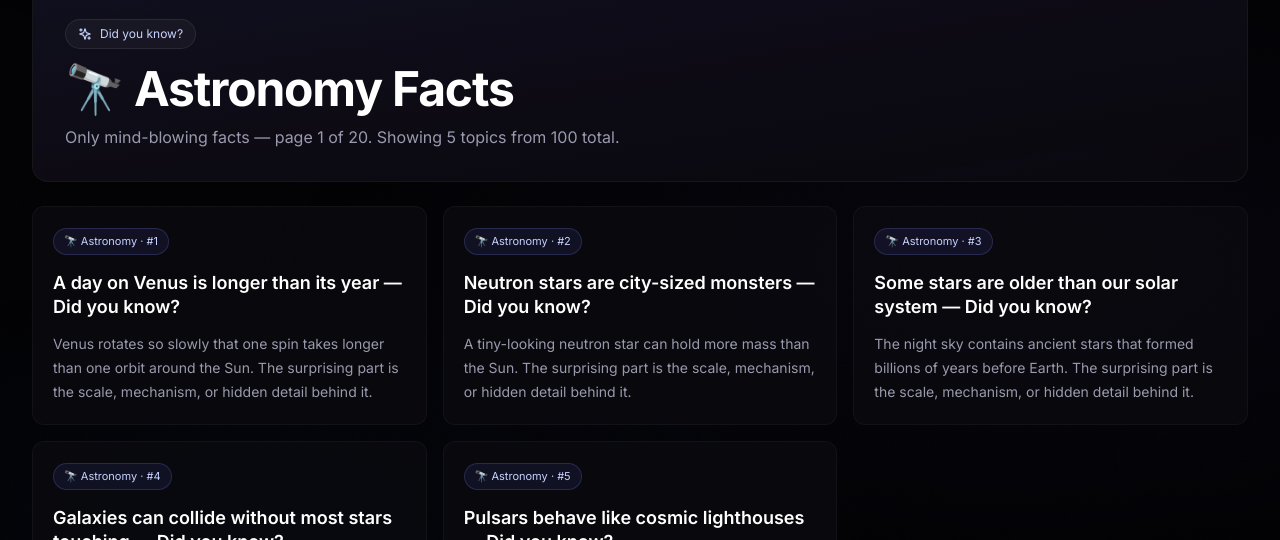
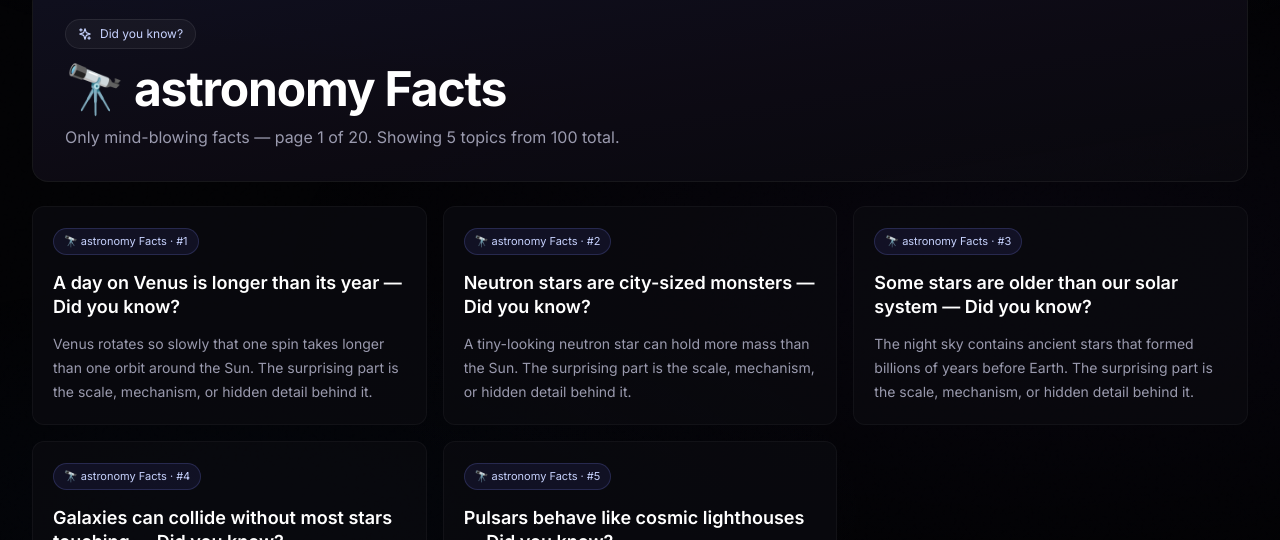
Before and after one commit to rtoghrul/world-dashboard, a Next.js app: page /facts/astronomy in a window 1280 px wide. Shown: the part 134-674 px from the top of the page. Built offline with nearby package versions, Linux system fonts and the light colour scheme; no server answers.

Commit message:
Use meaningful localized facts text

```diff
--- a/components/FactsCategoryClient.tsx
+++ b/components/FactsCategoryClient.tsx
@@ -15,7 +15,6 @@ type LangText = Record<string, string>
 type UiText = {
   back: string
   didYouKnow: string
-  headingSuffix: string
   subtitle: string
   page: string
   of: string
@@ -24,58 +23,105 @@ type UiText = {
   total: string
   previous: string
   next: string
-  amazingFactPrefix: string
-  amazingFactMiddle: string
-  explanation: string
+  heading: (category: string) => string
+  title: (category: string, number: number) => string
+  text: (category: string) => string
 }
 
 const ui: Record<string, UiText> = {
-  en: { back: 'Back to facts', didYouKnow: 'Did you know?', headingSuffix: 'Facts', subtitle: 'Only mind-blowing facts', page: 'page', of: 'of', showing: 'Showing', topicsFrom: 'topics from', total: 'total', previous: 'Previous', next: 'Next', amazingFactPrefix: 'Did you know?', amazingFactMiddle: '', explanation: 'This is a mind-blowing fact because it reveals a surprising scale, hidden mechanism, or unexpected connection.' },
-  az: { back: 'Faktlara qayıt', didYouKnow: 'Bilirdiniz?', headingSuffix: 'Faktlar', subtitle: 'Yalnız heyrətləndirici faktlar', page: 'səhifə', of: '/', showing: 'Göstərilir', topicsFrom: 'mövzu, ümumi', total: 'mövzu', previous: 'Əvvəlki', next: 'Növbəti', amazingFactPrefix: 'Bilirdiniz?', amazingFactMiddle: 'haqqında heyrətləndirici fakt', explanation: 'Bu fakt gizli mexanizmi, böyük miqyası və ya gözlənilməz əlaqəni göstərdiyi üçün heyrətləndiricidir.' },
-  ru: { back: 'Назад к фактам', didYouKnow: 'Знаете ли вы?', headingSuffix: 'Факты', subtitle: 'Только удивительные факты', page: 'страница', of: 'из', showing: 'Показано', topicsFrom: 'тем из', total: 'всего', previous: 'Назад', next: 'Далее', amazingFactPrefix: 'Знаете ли вы?', amazingFactMiddle: 'удивительный факт о', explanation: 'Этот факт удивителен, потому что раскрывает скрытый механизм, огромный масштаб или неожиданную связь.' },
-  tr: { back: 'Faktlara dön', didYouKnow: 'Biliyor muydun?', headingSuffix: 'Faktlar', subtitle: 'Sadece akıl almaz faktlar', page: 'sayfa', of: '/', showing: 'Gösteriliyor', topicsFrom: 'konu, toplam', total: 'konu', previous: 'Önceki', next: 'Sonraki', amazingFactPrefix: 'Biliyor muydun?', amazingFactMiddle: 'hakkında akıl almaz fakt', explanation: 'Bu fakt gizli bir mekanizmayı, büyük bir ölçeği veya beklenmedik bir bağlantıyı gösterdiği için şaşırtıcıdır.' },
-  de: { back: 'Zurück zu Fakten', didYouKnow: 'Wusstest du?', headingSuffix: 'Fakten', subtitle: 'Nur verblüffende Fakten', page: 'Seite', of: 'von', showing: 'Zeige', topicsFrom: 'Themen von', total: 'gesamt', previous: 'Zurück', next: 'Weiter', amazingFactPrefix: 'Wusstest du?', amazingFactMiddle: 'verblüffender Fakt über', explanation: 'Dieser Fakt ist verblüffend, weil er einen versteckten Mechanismus, eine enorme Größenordnung oder eine unerwartete Verbindung zeigt.' },
-  fr: { back: 'Retour aux faits', didYouKnow: 'Le saviez-vous ?', headingSuffix: 'Faits', subtitle: 'Uniquement des faits étonnants', page: 'page', of: 'sur', showing: 'Affichage', topicsFrom: 'sujets sur', total: 'au total', previous: 'Précédent', next: 'Suivant', amazingFactPrefix: 'Le saviez-vous ?', amazingFactMiddle: 'fait étonnant sur', explanation: 'Ce fait est étonnant, car il révèle un mécanisme caché, une grande échelle ou un lien inattendu.' },
-  es: { back: 'Volver a hechos', didYouKnow: '¿Sabías que?', headingSuffix: 'Hechos', subtitle: 'Solo hechos sorprendentes', page: 'página', of: 'de', showing: 'Mostrando', topicsFrom: 'temas de', total: 'total', previous: 'Anterior', next: 'Siguiente', amazingFactPrefix: '¿Sabías que?', amazingFactMiddle: 'hecho sorprendente sobre', explanation: 'Este hecho es sorprendente porque revela un mecanismo oculto, una gran escala o una conexión inesperada.' },
-  it: { back: 'Torna ai fatti', didYouKnow: 'Lo sapevi?', headingSuffix: 'Fatti', subtitle: 'Solo fatti sorprendenti', page: 'pagina', of: 'di', showing: 'Mostrando', topicsFrom: 'argomenti su', total: 'totali', previous: 'Precedente', next: 'Successivo', amazingFactPrefix: 'Lo sapevi?', amazingFactMiddle: 'fatto sorprendente su', explanation: 'Questo fatto è sorprendente perché mostra un meccanismo nascosto, una scala enorme o una connessione inattesa.' },
-  pt: { back: 'Voltar aos fatos', didYouKnow: 'Você sabia?', headingSuffix: 'Fatos', subtitle: 'Apenas fatos surpreendentes', page: 'página', of: 'de', showing: 'Mostrando', topicsFrom: 'tópicos de', total: 'total', previous: 'Anterior', next: 'Próximo', amazingFactPrefix: 'Você sabia?', amazingFactMiddle: 'fato surpreendente sobre', explanation: 'Este fato é surpreendente porque revela um mecanismo oculto, uma grande escala ou uma conexão inesperada.' },
-  zh: { back: '返回事实', didYouKnow: '你知道吗？', headingSuffix: '事实', subtitle: '只看令人震惊的事实', page: '第', of: '页 / 共', showing: '显示', topicsFrom: '个主题，共', total: '个', previous: '上一页', next: '下一页', amazingFactPrefix: '你知道吗？', amazingFactMiddle: '令人震惊的事实：', explanation: '这个事实令人惊讶，因为它揭示了隐藏机制、巨大尺度或意想不到的联系。' },
-  ja: { back: '事実一覧へ戻る', didYouKnow: '知っていましたか？', headingSuffix: '事実', subtitle: '驚くような事実だけ', page: 'ページ', of: '/', showing: '表示中', topicsFrom: '件 / 全', total: '件', previous: '前へ', next: '次へ', amazingFactPrefix: '知っていましたか？', amazingFactMiddle: 'に関する驚きの事実', explanation: 'これは隠れた仕組み、大きなスケール、または意外なつながりを示す驚くべき事実です。' },
-  ar: { back: 'العودة إلى الحقائق', didYouKnow: 'هل تعلم؟', headingSuffix: 'حقائق', subtitle: 'حقائق مذهلة فقط', page: 'صفحة', of: 'من', showing: 'عرض', topicsFrom: 'مواضيع من', total: 'الإجمالي', previous: 'السابق', next: 'التالي', amazingFactPrefix: 'هل تعلم؟', amazingFactMiddle: 'حقيقة مذهلة عن', explanation: 'هذه الحقيقة مذهلة لأنها تكشف آلية خفية أو حجماً هائلاً أو ارتباطاً غير متوقع.' },
+  en: {
+    back: 'Back to facts', didYouKnow: 'Did you know?', subtitle: 'Only mind-blowing facts', page: 'page', of: 'of', showing: 'Showing', topicsFrom: 'topics from', total: 'total', previous: 'Previous', next: 'Next',
+    heading: category => `${category} Facts`,
+    title: (category, number) => `Did you know? A mind-blowing fact about ${category} #${number}`,
+    text: category => `This fact about ${category} reveals a surprising scale, hidden mechanism, or unexpected connection that sounds unbelievable at first.`,
+  },
+  az: {
+    back: 'Faktlara qayıt', didYouKnow: 'Bilirdiniz?', subtitle: 'Yalnız heyrətləndirici faktlar', page: 'səhifə', of: '/', showing: 'Göstərilir', topicsFrom: 'mövzu, ümumi', total: 'mövzu', previous: 'Əvvəlki', next: 'Növbəti',
+    heading: category => `${category} faktları`,
+    title: (category, number) => `Bilirdiniz? ${category} haqqında heyrətləndirici fakt #${number}`,
+    text: category => `${category} haqqında bu fakt gizli mexanizmi, böyük miqyası və ya gözlənilməz əlaqəni göstərdiyi üçün maraqlıdır.`,
+  },
+  ru: {
+    back: 'Назад к фактам', didYouKnow: 'Знаете ли вы?', subtitle: 'Только удивительные факты', page: 'страница', of: 'из', showing: 'Показано', topicsFrom: 'тем из', total: 'всего', previous: 'Назад', next: 'Далее',
+    heading: category => `Факты о ${category}`,
+    title: (category, number) => `Знаете ли вы? Удивительный факт о ${category} #${number}`,
+    text: category => `Этот факт о ${category} раскрывает скрытый механизм, огромный масштаб или неожиданную связь, которая сначала кажется невероятной.`,
+  },
+  tr: {
+    back: 'Faktlara dön', didYouKnow: 'Biliyor muydun?', subtitle: 'Sadece akıl almaz faktlar', page: 'sayfa', of: '/', showing: 'Gösteriliyor', topicsFrom: 'konu, toplam', total: 'konu', previous: 'Önceki', next: 'Sonraki',
+    heading: category => `${category} faktları`,
+    title: (category, number) => `Biliyor muydun? ${category} hakkında akıl almaz fakt #${number}`,
+    text: category => `${category} hakkındaki bu fakt gizli bir mekanizmayı, büyük bir ölçeği veya beklenmedik bir bağlantıyı gösterir.`,
+  },
+  de: {
+    back: 'Zurück zu Fakten', didYouKnow: 'Wusstest du?', subtitle: 'Nur verblüffende Fakten', page: 'Seite', of: 'von', showing: 'Zeige', topicsFrom: 'Themen von', total: 'gesamt', previous: 'Zurück', next: 'Weiter',
+    heading: category => `Fakten über ${category}`,
+    title: (category, number) => `Wusstest du? Verblüffender Fakt über ${category} #${number}`,
+    text: category => `Dieser Fakt über ${category} zeigt einen versteckten Mechanismus, eine enorme Größenordnung oder eine unerwartete Verbindung.`,
+  },
+  fr: {
+    back: 'Retour aux faits', didYouKnow: 'Le saviez-vous ?', subtitle: 'Uniquement des faits étonnants', page: 'page', of: 'sur', showing: 'Affichage', topicsFrom: 'sujets sur', total: 'au total', previous: 'Précédent', next: 'Suivant',
+    heading: category => `Faits sur ${category}`,
+    title: (category, number) => `Le saviez-vous ? Fait étonnant sur ${category} #${number}`,
+    text: category => `Ce fait sur ${category} révèle un mécanisme caché, une grande échelle ou un lien inattendu.`,
+  },
+  es: {
+    back: 'Volver a hechos', didYouKnow: '¿Sabías que?', subtitle: 'Solo hechos sorprendentes', page: 'página', of: 'de', showing: 'Mostrando', topicsFrom: 'temas de', total: 'total', previous: 'Anterior', next: 'Siguiente',
+    heading: category => `Hechos sobre ${category}`,
+    title: (category, number) => `¿Sabías que? Hecho sorprendente sobre ${category} #${number}`,
+    text: category => `Este hecho sobre ${category} revela un mecanismo oculto, una gran escala o una conexión inesperada.`,
+  },
+  it: {
+    back: 'Torna ai fatti', didYouKnow: 'Lo sapevi?', subtitle: 'Solo fatti sorprendenti', page: 'pagina', of: 'di', showing: 'Mostrando', topicsFrom: 'argomenti su', total: 'totali', previous: 'Precedente', next: 'Successivo',
+    heading: category => `Fatti su ${category}`,
+    title: (category, number) => `Lo sapevi? Fatto sorprendente su ${category} #${number}`,
+    text: category => `Questo fatto su ${category} mostra un meccanismo nascosto, una scala enorme o una connessione inattesa.`,
+  },
+  pt: {
+    back: 'Voltar aos fatos', didYouKnow: 'Você sabia?', subtitle: 'Apenas fatos surpreendentes', page: 'página', of: 'de', showing: 'Mostrando', topicsFrom: 'tópicos de', total: 'total', previous: 'Anterior', next: 'Próximo',
+    heading: category => `Fatos sobre ${category}`,
+    title: (category, number) => `Você sabia? Fato surpreendente sobre ${category} #${number}`,
+    text: category => `Este fato sobre ${category} revela um mecanismo oculto, uma grande escala ou uma conexão inesperada.`,
+  },
+  zh: {
+    back: '返回事实', didYouKnow: '你知道吗？', subtitle: '只看令人震惊的事实', page: '第', of: '页 / 共', showing: '显示', topicsFrom: '个主题，共', total: '个', previous: '上一页', next: '下一页',
+    heading: category => `${category}事实`,
+    title: (category, number) => `你知道吗？关于${category}的惊人事实 #${number}`,
+    text: category => `这个关于${category}的事实揭示了隐藏机制、巨大尺度或意想不到的联系。`,
+  },
+  ja: {
+    back: '事実一覧へ戻る', didYouKnow: '知っていましたか？', subtitle: '驚くような事実だけ', page: 'ページ', of: '/', showing: '表示中', topicsFrom: '件 / 全', total: '件', previous: '前へ', next: '次へ',
+    heading: category => `${category}の事実`,
+    title: (category, number) => `知っていましたか？ ${category}に関する驚きの事実 #${number}`,
+    text: category => `${category}に関するこの事実は、隠れた仕組み、大きなスケール、または意外なつながりを示しています。`,
+  },
+  ar: {
+    back: 'العودة إلى الحقائق', didYouKnow: 'هل تعلم؟', subtitle: 'حقائق مذهلة فقط', page: 'صفحة', of: 'من', showing: 'عرض', topicsFrom: 'مواضيع من', total: 'الإجمالي', previous: 'السابق', next: 'التالي',
+    heading: category => `حقائق عن ${category}`,
+    title: (category, number) => `هل تعلم؟ حقيقة مذهلة عن ${category} #${number}`,
+    text: category => `هذه الحقيقة عن ${category} تكشف آلية خفية أو حجماً هائلاً أو ارتباطاً غير متوقع.`,
+  },
 }
 
 const categoryNames: Record<string, LangText> = {
-  astronomy: { en: 'Astronomy', az: 'Astronomiya', ru: 'астрономии', tr: 'astronomi', de: 'Astronomie', fr: 'l’astronomie', es: 'astronomía', it: 'astronomia', pt: 'astronomia', zh: '天文学', ja: '天文学', ar: 'علم الفلك' },
-  history: { en: 'History', az: 'tarix', ru: 'истории', tr: 'tarih', de: 'Geschichte', fr: 'l’histoire', es: 'historia', it: 'storia', pt: 'história', zh: '历史', ja: '歴史', ar: 'التاريخ' },
-  human: { en: 'Human', az: 'insan', ru: 'человеке', tr: 'insan', de: 'den Menschen', fr: 'l’être humain', es: 'el ser humano', it: 'l’essere umano', pt: 'o ser humano', zh: '人类', ja: '人間', ar: 'الإنسان' },
-  nature: { en: 'Nature', az: 'təbiət', ru: 'природе', tr: 'doğa', de: 'Natur', fr: 'la nature', es: 'la naturaleza', it: 'la natura', pt: 'a natureza', zh: '自然', ja: '自然', ar: 'الطبيعة' },
-  animals: { en: 'Animals', az: 'heyvanlar', ru: 'животных', tr: 'hayvanlar', de: 'Tiere', fr: 'les animaux', es: 'los animales', it: 'gli animali', pt: 'os animais', zh: '动物', ja: '動物', ar: 'الحيوانات' },
-  science: { en: 'Science', az: 'elm', ru: 'науке', tr: 'bilim', de: 'Wissenschaft', fr: 'la science', es: 'la ciencia', it: 'la scienza', pt: 'a ciência', zh: '科学', ja: '科学', ar: 'العلوم' },
-  ocean: { en: 'Ocean', az: 'okean', ru: 'океане', tr: 'okyanus', de: 'den Ozean', fr: 'l’océan', es: 'el océano', it: 'l’oceano', pt: 'o oceano', zh: '海洋', ja: '海', ar: 'المحيط' },
-  space: { en: 'Space', az: 'kosmos', ru: 'космосе', tr: 'uzay', de: 'den Weltraum', fr: 'l’espace', es: 'el espacio', it: 'lo spazio', pt: 'o espaço', zh: '太空', ja: '宇宙', ar: 'الفضاء' },
+  astronomy: { en: 'astronomy', az: 'astronomiya', ru: 'астрономии', tr: 'astronomi', de: 'Astronomie', fr: 'l’astronomie', es: 'astronomía', it: 'astronomia', pt: 'astronomia', zh: '天文学', ja: '天文学', ar: 'علم الفلك' },
+  history: { en: 'history', az: 'tarix', ru: 'истории', tr: 'tarih', de: 'Geschichte', fr: 'l’histoire', es: 'historia', it: 'storia', pt: 'história', zh: '历史', ja: '歴史', ar: 'التاريخ' },
+  human: { en: 'the human body and mind', az: 'insan', ru: 'человеке', tr: 'insan', de: 'den Menschen', fr: 'l’être humain', es: 'el ser humano', it: 'l’essere umano', pt: 'o ser humano', zh: '人类', ja: '人間', ar: 'الإنسان' },
+  nature: { en: 'nature', az: 'təbiət', ru: 'природе', tr: 'doğa', de: 'Natur', fr: 'la nature', es: 'la naturaleza', it: 'la natura', pt: 'a natureza', zh: '自然', ja: '自然', ar: 'الطبيعة' },
+  animals: { en: 'animals', az: 'heyvanlar', ru: 'животных', tr: 'hayvanlar', de: 'Tiere', fr: 'les animaux', es: 'los animales', it: 'gli animali', pt: 'os animais', zh: '动物', ja: '動物', ar: 'الحيوانات' },
+  science: { en: 'science', az: 'elm', ru: 'науке', tr: 'bilim', de: 'Wissenschaft', fr: 'la science', es: 'la ciencia', it: 'la scienza', pt: 'a ciência', zh: '科学', ja: '科学', ar: 'العلوم' },
+  ocean: { en: 'the ocean', az: 'okean', ru: 'океане', tr: 'okyanus', de: 'den Ozean', fr: 'l’océan', es: 'el océano', it: 'l’oceano', pt: 'o oceano', zh: '海洋', ja: '海', ar: 'المحيط' },
+  space: { en: 'space', az: 'kosmos', ru: 'космосе', tr: 'uzay', de: 'den Weltraum', fr: 'l’espace', es: 'el espacio', it: 'lo spazio', pt: 'o espaço', zh: '太空', ja: '宇宙', ar: 'الفضاء' },
   earth: { en: 'Earth', az: 'Yer', ru: 'Земле', tr: 'Dünya', de: 'die Erde', fr: 'la Terre', es: 'la Tierra', it: 'la Terra', pt: 'a Terra', zh: '地球', ja: '地球', ar: 'الأرض' },
-  technology: { en: 'Technology', az: 'texnologiya', ru: 'технологиях', tr: 'teknoloji', de: 'Technologie', fr: 'la technologie', es: 'la tecnología', it: 'la tecnologia', pt: 'a tecnologia', zh: '技术', ja: '技術', ar: 'التكنولوجيا' },
-  psychology: { en: 'Psychology', az: 'psixologiya', ru: 'психологии', tr: 'psikoloji', de: 'Psychologie', fr: 'la psychologie', es: 'la psicología', it: 'la psicologia', pt: 'a psicologia', zh: '心理学', ja: '心理学', ar: 'علم النفس' },
-  mysteries: { en: 'Mysteries', az: 'sirlər', ru: 'тайнах', tr: 'gizemler', de: 'Mysterien', fr: 'les mystères', es: 'los misterios', it: 'i misteri', pt: 'os mistérios', zh: '谜团', ja: '謎', ar: 'الألغاز' },
-  'ancient-world': { en: 'Ancient World', az: 'qədim dünya', ru: 'древнем мире', tr: 'antik dünya', de: 'die antike Welt', fr: 'le monde ancien', es: 'el mundo antiguo', it: 'il mondo antico', pt: 'o mundo antigo', zh: '古代世界', ja: '古代世界', ar: 'العالم القديم' },
-  'weird-facts': { en: 'Weird Facts', az: 'qəribə faktlar', ru: 'странных фактах', tr: 'tuhaf faktlar', de: 'seltsame Fakten', fr: 'les faits étranges', es: 'los hechos raros', it: 'i fatti strani', pt: 'os fatos estranhos', zh: '奇怪事实', ja: '奇妙な事実', ar: 'الحقائق الغريبة' },
+  technology: { en: 'technology', az: 'texnologiya', ru: 'технологиях', tr: 'teknoloji', de: 'Technologie', fr: 'la technologie', es: 'la tecnología', it: 'la tecnologia', pt: 'a tecnologia', zh: '技术', ja: '技術', ar: 'التكنولوجيا' },
+  psychology: { en: 'psychology', az: 'psixologiya', ru: 'психологии', tr: 'psikoloji', de: 'Psychologie', fr: 'la psychologie', es: 'la psicología', it: 'la psicologia', pt: 'a psicologia', zh: '心理学', ja: '心理学', ar: 'علم النفس' },
+  mysteries: { en: 'mysteries', az: 'sirlər', ru: 'тайнах', tr: 'gizemler', de: 'Mysterien', fr: 'les mystères', es: 'los misterios', it: 'i misteri', pt: 'os mistérios', zh: '谜团', ja: '謎', ar: 'الألغاز' },
+  'ancient-world': { en: 'the ancient world', az: 'qədim dünya', ru: 'древнем мире', tr: 'antik dünya', de: 'die antike Welt', fr: 'le monde ancien', es: 'el mundo antiguo', it: 'il mondo antico', pt: 'o mundo antigo', zh: '古代世界', ja: '古代世界', ar: 'العالم القديم' },
+  'weird-facts': { en: 'weird facts', az: 'qəribə faktlar', ru: 'странных фактах', tr: 'tuhaf faktlar', de: 'seltsame Fakten', fr: 'les faits étranges', es: 'los hechos raros', it: 'i fatti strani', pt: 'os fatos estranhos', zh: '奇怪事实', ja: '奇妙な事実', ar: 'الحقائق الغريبة' },
 }
 
 function getText(dictionary: LangText, lang: string) {
   return dictionary[lang] || dictionary.en
-}
-
-function getDisplayCategory(id: string, lang: string, fallback: string) {
-  const value = getText(categoryNames[id] || { en: fallback }, lang)
-  if (lang === 'ru' || lang === 'az' || lang === 'tr') return value.charAt(0).toUpperCase() + value.slice(1)
-  return value
-}
-
-function getLocalizedTitle(factTitle: string, lang: string, categoryName: string, factNumber: number, t: UiText) {
-  if (lang === 'en') return factTitle
-  if (lang === 'zh') return `${t.amazingFactPrefix}${categoryName}${t.amazingFactMiddle} #${factNumber}`
-  if (lang === 'ja') return `${t.amazingFactPrefix} ${categoryName}${t.amazingFactMiddle} #${factNumber}`
-  return `${t.amazingFactPrefix} ${t.amazingFactMiddle} ${categoryName} #${factNumber}`
 }
 
 function getVisiblePageNumbers(currentPage: number, totalPages: number) {
@@ -90,7 +136,7 @@ export default function FactsCategoryClient({ id, page }: { id: string; page?: s
   const { lang } = useLang()
   const t = ui[lang] || ui.en
   const category = getFactCategory(id)
-  const localizedCategoryName = getDisplayCategory(id, lang, category.title)
+  const localizedCategoryName = getText(categoryNames[id] || { en: category.title }, lang)
   const facts = getFactsForCategory(id)
   const totalPages = Math.max(1, Math.ceil(facts.length / FACTS_PER_PAGE))
   const requestedPage = Number(page || '1')
@@ -113,7 +159,7 @@ export default function FactsCategoryClient({ id, page }: { id: string; page?: s
               <Sparkles className="w-3.5 h-3.5" /> {t.didYouKnow}
             </div>
             <h1 className="text-3xl sm:text-5xl font-bold text-white tracking-tight">
-              {category.emoji} {localizedCategoryName} {t.headingSuffix}
+              {category.emoji} {t.heading(localizedCategoryName)}
             </h1>
             <p className="text-[#9a9aae] text-sm sm:text-base mt-3 leading-7">
               {t.subtitle} — {t.page} {currentPage} {t.of} {totalPages}. {t.showing} {paginatedFacts.length} {t.topicsFrom} {facts.length} {t.total}.
@@ -126,13 +172,13 @@ export default function FactsCategoryClient({ id, page }: { id: string; page?: s
             return (
               <article key={`${fact.title}-${factNumber}`} className="rounded-xl border border-white/[0.04] bg-[#0a0a10]/80 p-5 hover:border-indigo-400/25 hover:bg-white/[0.025] transition">
                 <div className="inline-flex items-center gap-1.5 text-[11px] text-indigo-200 bg-indigo-500/10 border border-indigo-400/20 rounded-full px-2.5 py-1 mb-4">
-                  {category.emoji} {localizedCategoryName} · #{factNumber}
+                  {category.emoji} {t.heading(localizedCategoryName)} · #{factNumber}
                 </div>
                 <h2 className="text-white text-lg font-semibold leading-snug">
-                  {getLocalizedTitle(fact.title, lang, localizedCategoryName, factNumber, t)}
+                  {lang === 'en' ? fact.title : t.title(localizedCategoryName, factNumber)}
                 </h2>
                 <p className="text-[#9a9aae] text-sm leading-6 mt-3">
-                  {lang === 'en' ? fact.text : t.explanation}
+                  {lang === 'en' ? fact.text : t.text(localizedCategoryName)}
                 </p>
               </article>
             )
```
